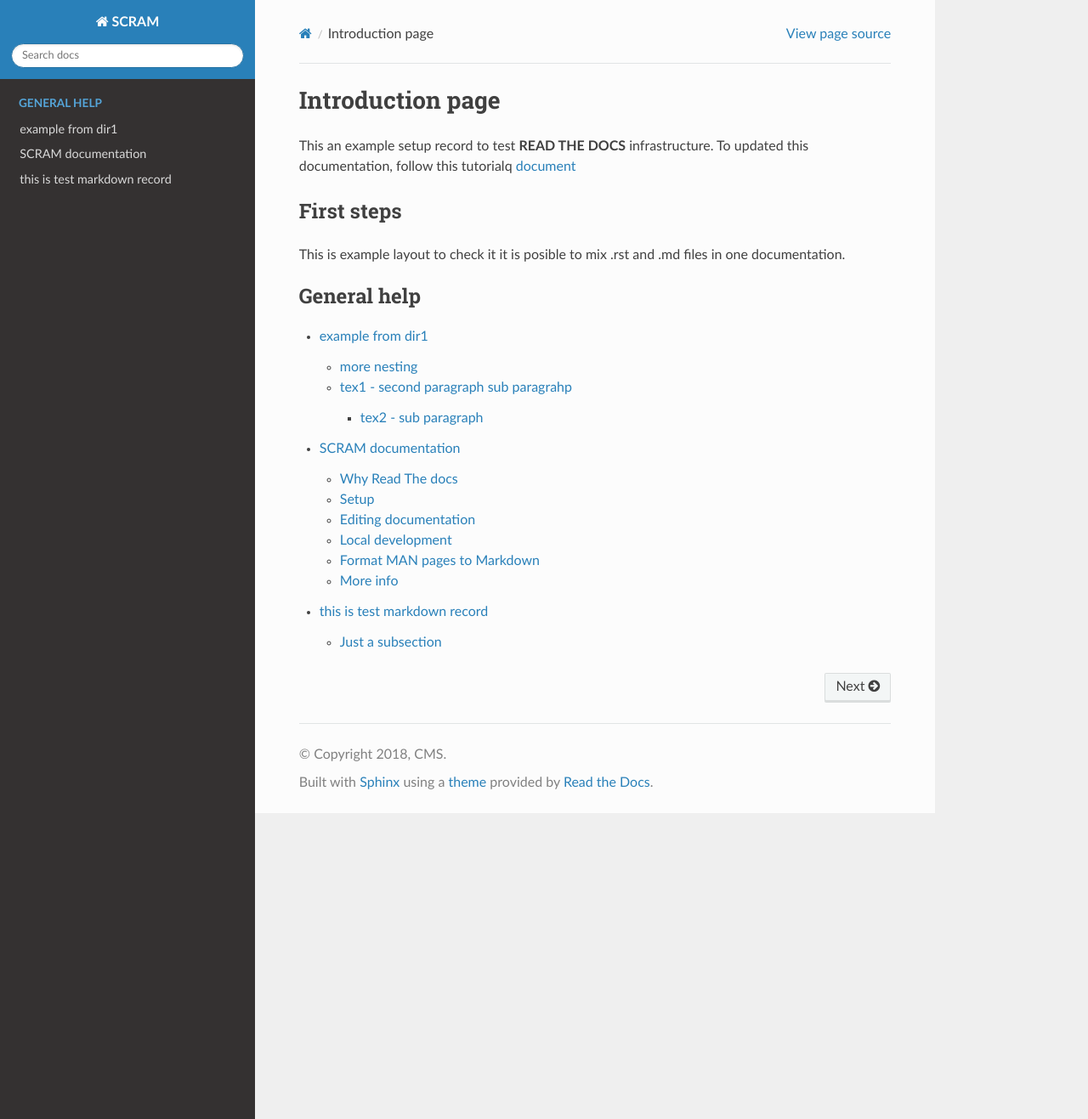
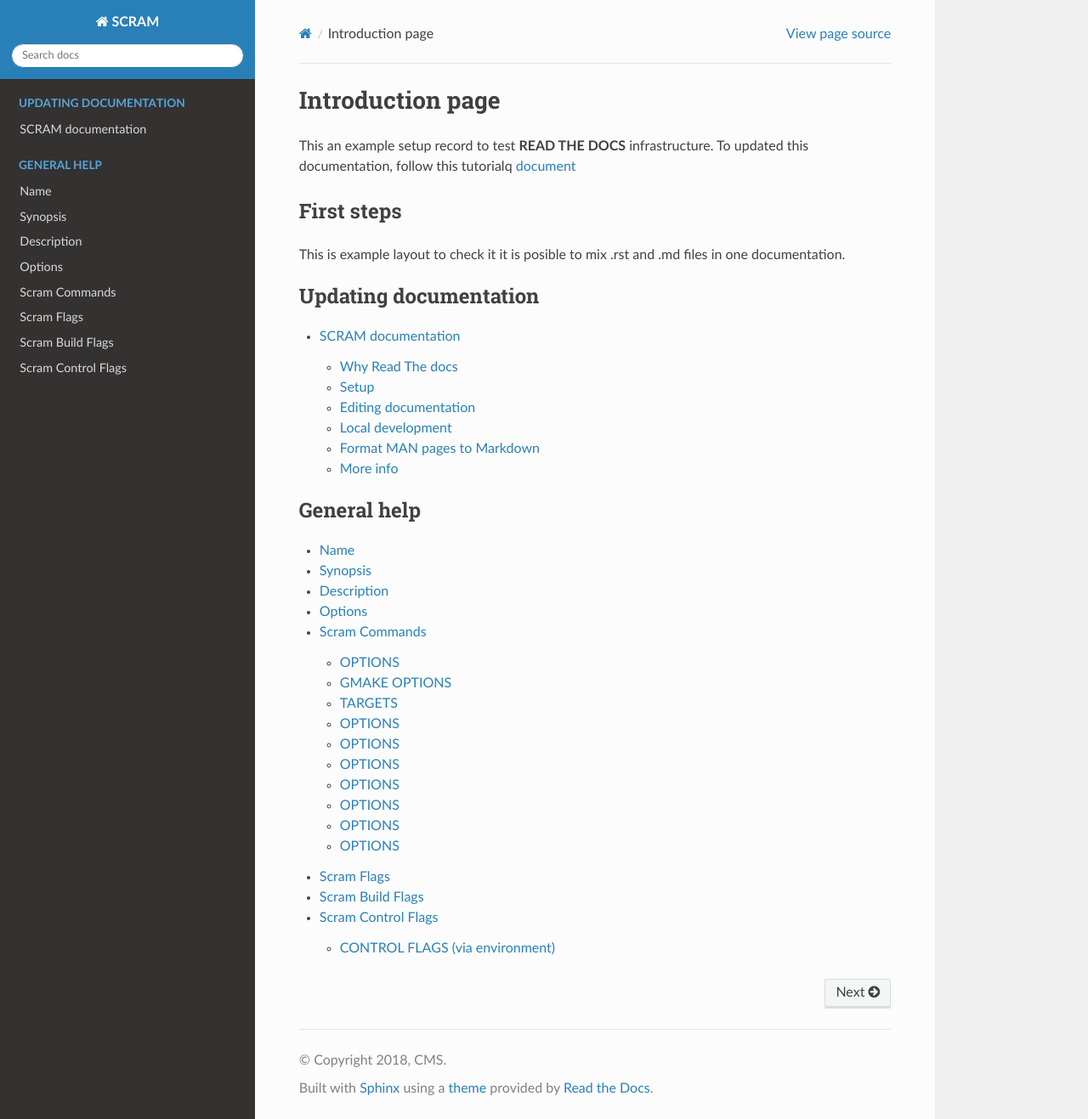
Before and after one commit to cms-sw/SCRAM, a Sphinx documentation site: the page built from docs/index.rst, in a window 1280 px wide and 1317 px high. Shown: the whole window at 85% size. Built offline with Sphinx 7.4.7 and the Read the Docs theme 2.0.0, drawn with Linux system fonts in a browser that asks for light colours.

Commit message:
/docs refactoring

````diff
--- a/docs/dir1/text1.md
+++ /dev/null
@@ -1,35 +0,0 @@
-# example from dir1
-
-bla bla bal
-
-## more nesting
-
-
-```python
-
-# some random function to see documentation
-def some_function(a,b):
-	return a+b
-
-```
-
-
-hahahahahahahahaha
-
-## tex1 - second paragraph sub paragrahp
-
-aaaaaaaaaa adas
-AsdasdasdA
-adsasd
-Dasdasdasdas
-
-
-### tex2 - sub paragraph
-
-* bullet list
-* bullet list
-* bullet list
-* bullet list
-* bullet list
-* bullet list
-* bullet list
--- a/docs/index.rst
+++ b/docs/index.rst
@@ -14,8 +14,12 @@ documentation.
 
 .. toctree::
    :maxdepth: 3
+   :caption: Updating documentation
+
+   README
+
+.. toctree::
+   :maxdepth: 3
    :caption: General help
 
-   dir1/text1
-   README
-   Top_level
+   scram-man
````
Also changed, not shown: docs/README.md (+1 -1 lines), docs/Top_level.md (deleted, +0 -23 lines).
